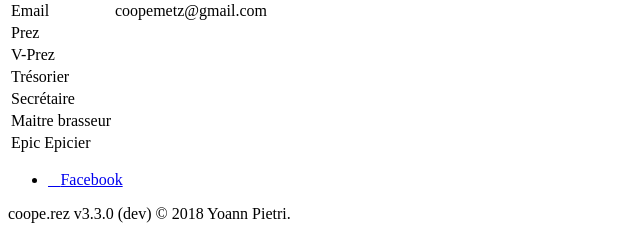
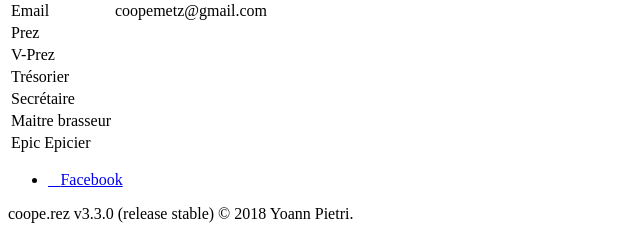
Before and after one commit to nanoy42/coope, a Django app: page /home in a window 1280 px wide. Shown: the part 764-1003 px from the top of the page, without its empty margins (0-640 px from the left). Run offline with Django 3.2, Linux system fonts and the light colour scheme; data comes from the database, SQL or seed files in the repository; data that the repository does not hold is empty; some libraries are stand-ins or nearby versions.

Commit message:
Informations de version

```diff
--- a/templates/footer.html
+++ b/templates/footer.html
@@ -39,4 +39,4 @@
 		<li><a href="https://www.facebook.com/coopesmetz/" class="icon fa-facebook alt"><span class="label">Facebook</span></a></li>
 	</ul>
 </section>
-<p class="copyright">coope.rez v3.3.0 (dev) &copy; 2018 Yoann Pietri.</p>
+<p class="copyright">coope.rez v3.3.0 (release stable) &copy; 2018 Yoann Pietri.</p>
```
Also changed, not shown: CHANGELOG.md.
